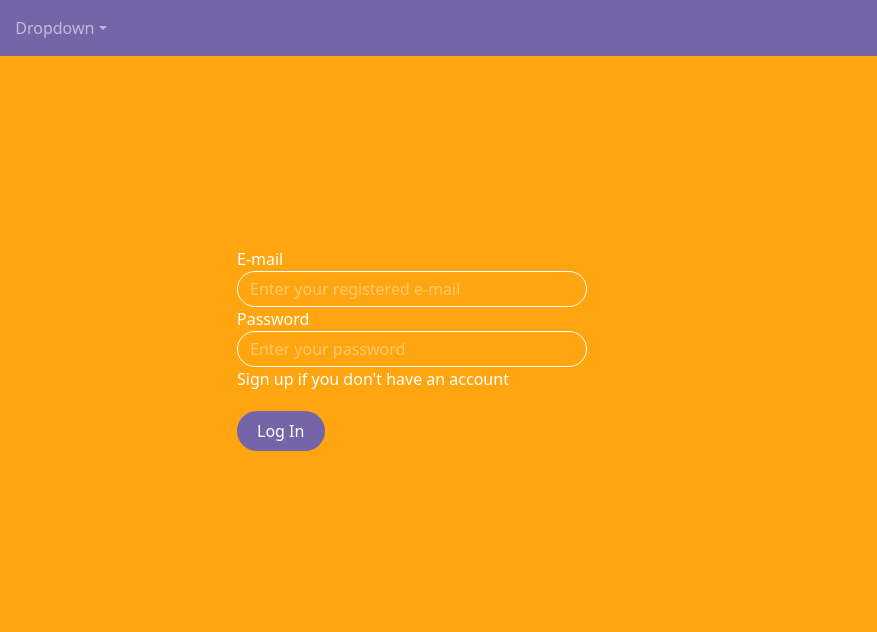
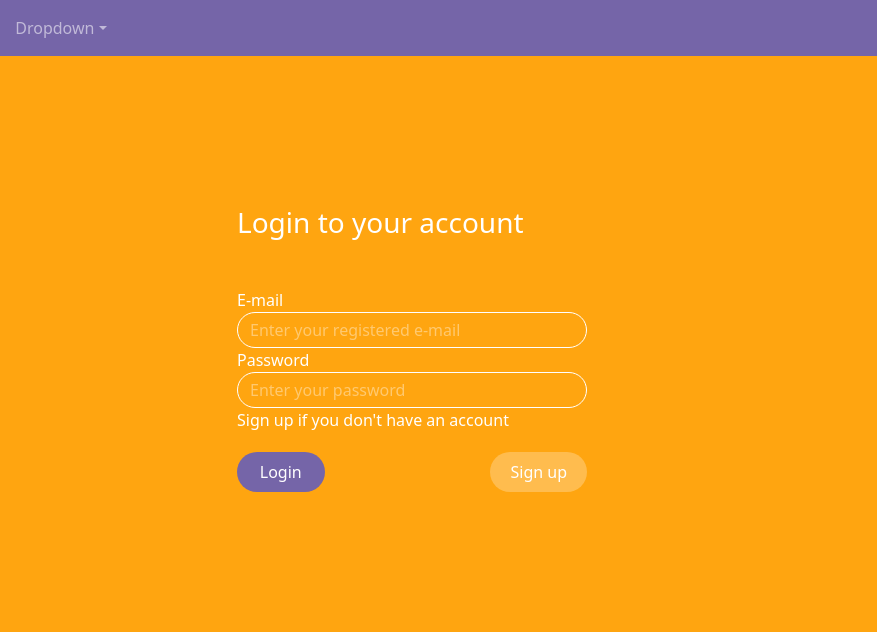
Before and after one commit to iliasd752/runaway-pets, a React app: page / in a window 1280 px wide. Shown: the full height of the page, 403-1280 px from the left. Built offline with nearby package versions, Linux system fonts and the light colour scheme; no server answers.

Commit message:
adding signup button/ layout refinements

```diff
--- a/src/front/js/pages/RegisterUser.js
+++ b/src/front/js/pages/RegisterUser.js
@@ -55,7 +55,7 @@ export const RegisterUser = () => {
 	return (
 		<div className="mt-5 container d-flex flex-column align-items-center">
 
-			<h1>Fill in the form to create your account</h1>
+			<h3 className="mb-5">Fill in the form to create your account</h3>
 
             <div className="petname d-flex flex-column mb-3">
             <label for="username">Name</label>
--- a/src/front/js/pages/home.js
+++ b/src/front/js/pages/home.js
@@ -13,7 +13,9 @@ export const Home = () => {
 			<img className="homelogo mb-5" src={homelogo}></img>
 			</div>
 			<div className="col col-6 d-flex align-items-center">
+
 				<div className="form ml-5 d-flex flex-column ">
+				<h3 className="mb-5">Login to your account</h3>
 					<label for="email">E-mail</label>
 
 					<input type="email" name="email" placeholder="Enter your registered e-mail" className="inputfield"></input>
@@ -22,7 +24,11 @@ export const Home = () => {
 
 					<input type="password" name="password" placeholder="Enter your password" className="inputfield"></input>
 					<p><a className="boldlink" href="register-user">Sign up</a> if you don't have an account</p>
-					<a className="purplebutton ml-auto mt-1 mb-5 w-25 text-center">Log In</a>
+					<div className="d-flex align-items-center justify-content-between">
+                    <a className="purplebutton mt-1 mb-5 w-25 text-center mr-5">Login</a>
+                    <a className="ml-3 mt-1 mb-5 w-30 text-center signup">Sign up</a>
+                    </div>
+
 				</div>
 			</div>
 
--- a/src/front/styles/index.css
+++ b/src/front/styles/index.css
@@ -132,6 +132,20 @@ input::file-selector-button {
     background-color: white;
 }
 
+.signup {
+    text-decoration: none;
+    border-color: white;
+    background-color: rgba(255, 255, 255, 0.26);
+    color: white;
+    padding-top: 8px;
+    padding-bottom: 8px;
+    padding-left: 20px;
+    padding-right: 20px;
+    border-radius: 40px;
+    transition-duration: 200ms;
+}
+
+
 ::placeholder {
     color: white;
     opacity: 0.4;
```
